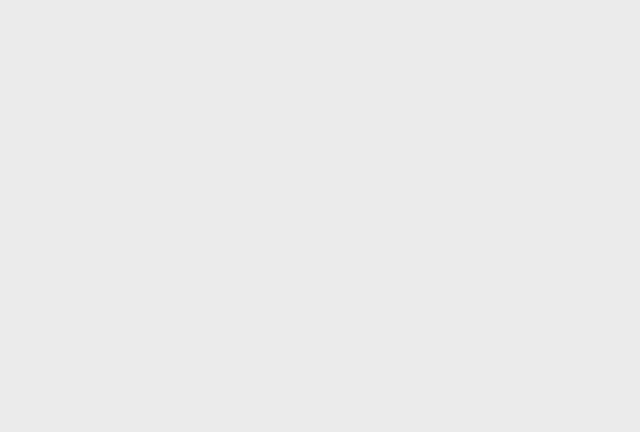
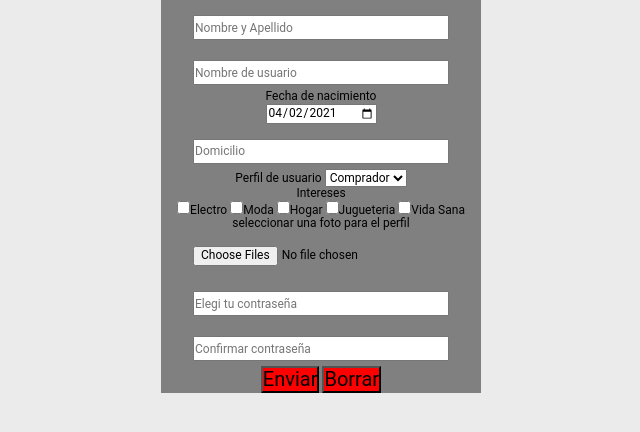
Before and after one commit to gustavomarin18/Los_MagiosM4E1Marin, a website: page views/register.html in a window 1280 px wide. Shown: the whole page, without its empty margins (319-959 px from the left). Drawn offline with Linux system fonts and the light colour scheme.

Commit message:
cree y di estetica a los formularios-marin

```diff
--- a/public/css/styles.css
+++ b/public/css/styles.css
@@ -71,6 +71,7 @@ nav ul{
     margin:auto;
     position: relative;
     bottom: 5px;}
+
 h3 {
     font-size: 24px;
 }
@@ -155,16 +156,58 @@ footer {
     color: #1259c3;
     font-size: 3em;
 }
+/* formularios login */
+.create_login {
+    text-align: center; }
+    .control {
+        width: 70%;
+        margin-bottom: 5px;
+        margin-top: 5px;
+        height: 25px;
+    }
+    .boton_input{
+        background-color: #1259c3;
+        color:white;
+        height: 25px;
+        width: 70%;
+        border-radius: 5px;
+        margin-top: 5px;
+        margin-bottom: 5px;}
+
+        /* formularios register */
+
+.create_register{
+    text-align: center;
+    width: 25%;
+    background-color: grey;
+    margin: auto;
+}
+.control-register {
+    width: 80%;
+    margin-bottom: 5px;
+    margin-top: 15px;
+    height: 25px;
+
+}
+.boton_register {
+
+
+background-color: red;
+font-size: 20px;
+}
+
+
+
+
+
+
+
 
 @media (min-width: 769px){
     .buscador-desktop {
         display: flex;
     justify-content: space-around
-       border: red 2px dashed;
-
-
-
-    }
+    border: red 2px dashed;}
     .buscador {
 
         margin-top: 40px;
@@ -187,8 +230,9 @@ footer {
         top: 30px;
 
     }
-
-
+    li {
+        margin: 0 10px;
+    }
 
 
 
@@ -200,7 +244,6 @@ footer {
 justify-content: space-around;
 padding-top: 25px;
 padding-bottom: 10px;
-
 }
     .primerul {
         display: flex;
@@ -253,7 +296,6 @@ h3 {
 nav {
     display: flex;
 justify-content: space-between;
-
 }
 .buscador-desktop {
     display: flex;
@@ -269,4 +311,4 @@ footer h3 {
 .search {
     width: 550px;
     height: 40px;
-}
+}}
--- a/views/register.html
+++ b/views/register.html
@@ -11,12 +11,71 @@
     <link href="https://fonts.googleapis.com/css2?family=Roboto+Condensed&display=swap" rel="stylesheet">
     <link rel="stylesheet" href='/css/normalize.css' />
 
-
     <title>Mercado Liebre</title>
 </head>
 
 <body>
+    <form action="resultado.html" method="post" class="create_register">
 
+        <div class="register-nombre">
+            <input type="text" name="nombre" id="nombre" placeholder="Nombre y Apellido" class="control-register">
+        </div>
+        <div class="nombreDeUsuario">
+            <input type="text" name="nombreDeUsuario" id="nombreDeUsuario" placeholder="Nombre de usuario"
+                class="control-register">
+        </div>
+        <div class="fechaDeNacimiento">
+            <label>Fecha de nacimiento</label><br>
+            <input type="date" name="fecha" value="2021-04-02" >
+        </div>
+        <div class="Domicilio">
+            <input type="text" name="Domicilio" id="Domicilio" placeholder="Domicilio" class="control-register">
+        </div>
+        <div class="Perfil de usuario">
+            <label>Perfil de usuario</label>
+            <select name="perfilDeUsuario" >
+                <option value="comprador">Comprador</option>
+                <option value="vendedor">Vendedor</option>
+            </select>
+        </div>
+        <div class="intereses">
+            <label>Intereses</label></br>
+            <label><input type="checkbox" name="intereses">Electro</label>
+            <label><input type="checkbox" name="intereses">Moda</label>
+            <label><input type="checkbox" name="intereses">Hogar</label>
+            <label><input type="checkbox" name="intereses">Jugueteria</label>
+            <label><input type="checkbox" name="intereses">Vida Sana</label>
+
+        </div>
+        <div class="fotoDeUsuario">
+            <label>seleccionar una foto para el perfil </label>
+            <input type="file" name="avatar" accept=".jpg" multiple class="control-register">
+
+
+
+        </div>
+
+        <div class="clave-register">
+            <input type="password" name="clave-register" id="clave" placeholder="Elegi tu contraseña"class="control-register" >
+
+
+        </div>
+        <div class="ConfirmaClave-register">
+            <input type="password" name="ConfirmarClave-register" id="Confirmarclave"
+                placeholder="Confirmar contraseña"class="control-register">
+
+
+
+        </div>
+        <div class="enviarFormulario">
+            <button type="submit" class="boton_register">Enviar</button>
+
+
+            <button type="reset" class="boton_register">Borrar</button>
+        </div>
+
+
+    </form>
 
 
 
```
Also changed, not shown: app.js (+10 -0 lines), views/home.html (+25 -20 lines), views/login.html (+14 -1 lines). Lines whose indentation alone changed are shown as unchanged.
